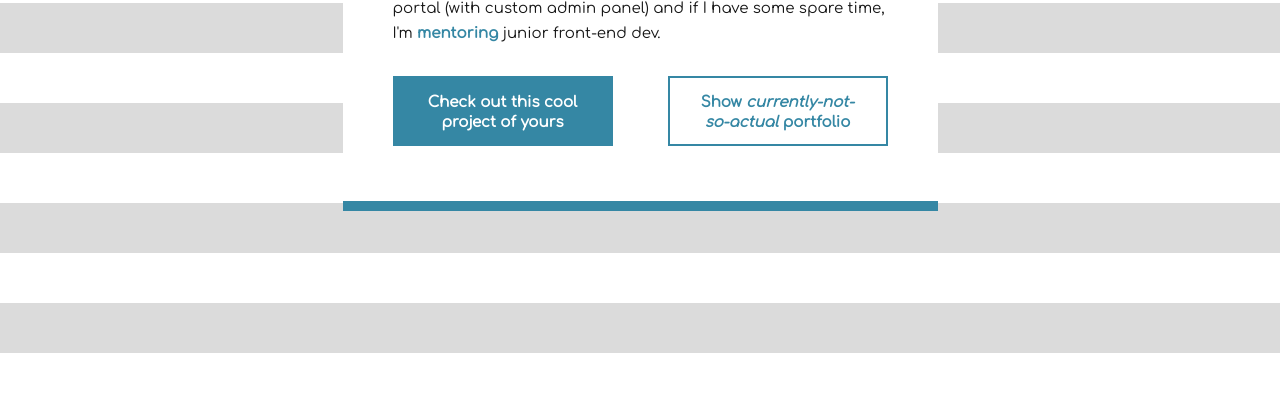
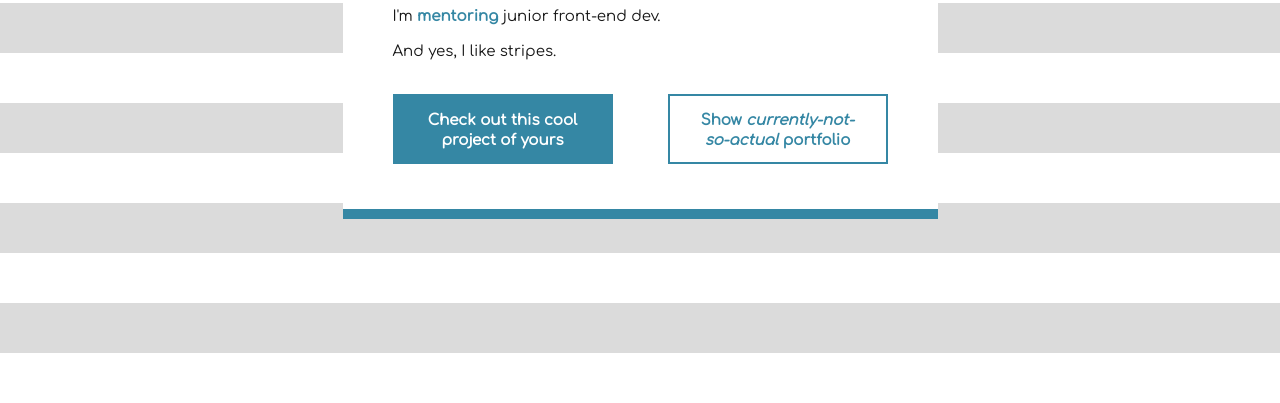
Before and after one commit to nataliakulas/stripefolio-landing, a Gatsby site: page / in a window 1280 px wide. Shown: the part 397-800 px from the top of the page. Built offline with nearby package versions, Linux system fonts and the light colour scheme; Gatsby itself is replaced by a stand-in of ours.

Commit message:
final touches

```diff
--- a/src/components/Fonts.js
+++ b/src/components/Fonts.js
@@ -9,7 +9,7 @@ export const H1 = styled.h1`
 `;
 
 export const P = styled.p`
-  margin: 0;
+  margin: ${({ margin }) => margin || 0}px 0;
 
   strong {
     color: ${({ theme }) => makeSecondary(theme)};
--- a/src/pages/index.js
+++ b/src/pages/index.js
@@ -84,6 +84,9 @@ export default () => {
             some spare time, I'm <strong>mentoring</strong> junior front-end
             dev.
           </P>
+          <P theme={theme} margin={10}>
+            And yes, I like stripes.
+          </P>
           <Bin>
             <LinkButtonInner theme={theme} to="/project">
               Check out this cool project of yours
@@ -140,7 +143,7 @@ const Content = styled.div`
   }
 
   @media (min-width: 768px) {
-    padding: 20px 50px 25px 50px;
+    padding: 20px 50px 15px 50px;
 
     &:first-of-type {
       padding-right: 95px;
```
